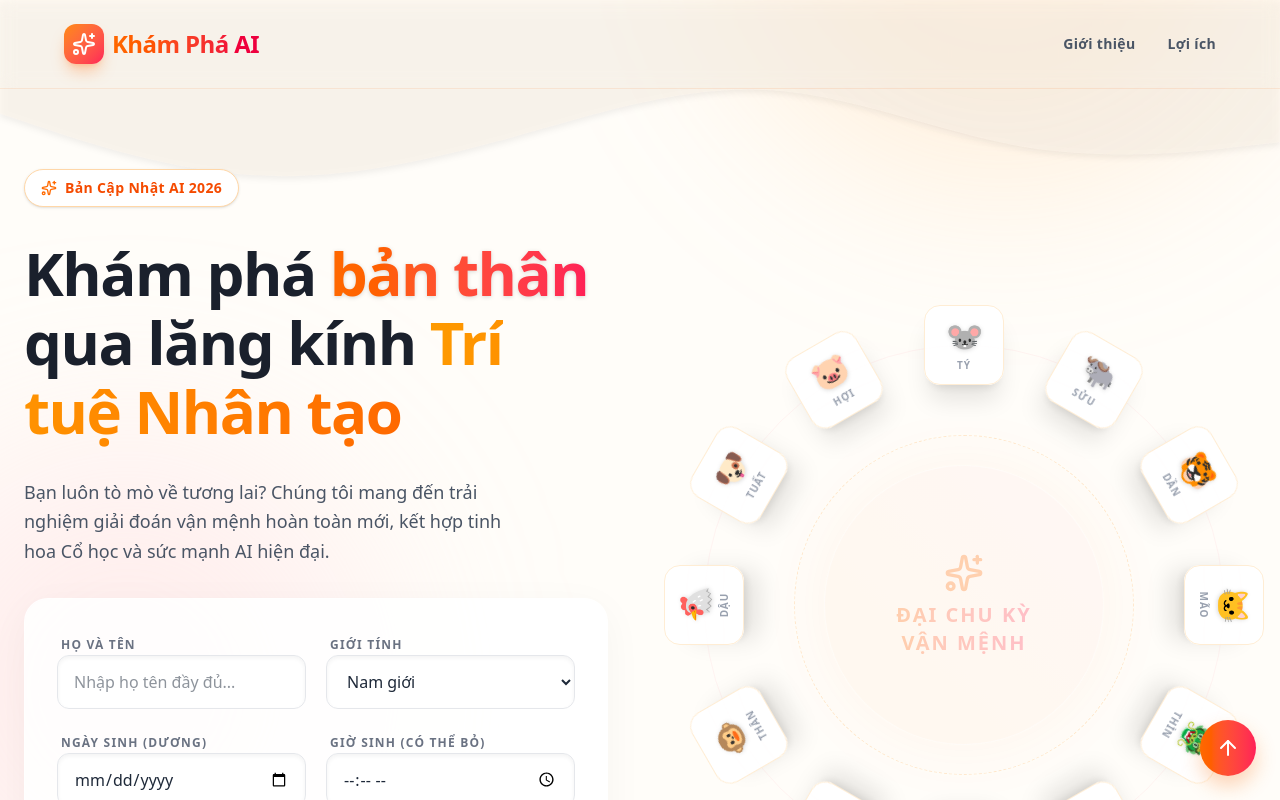
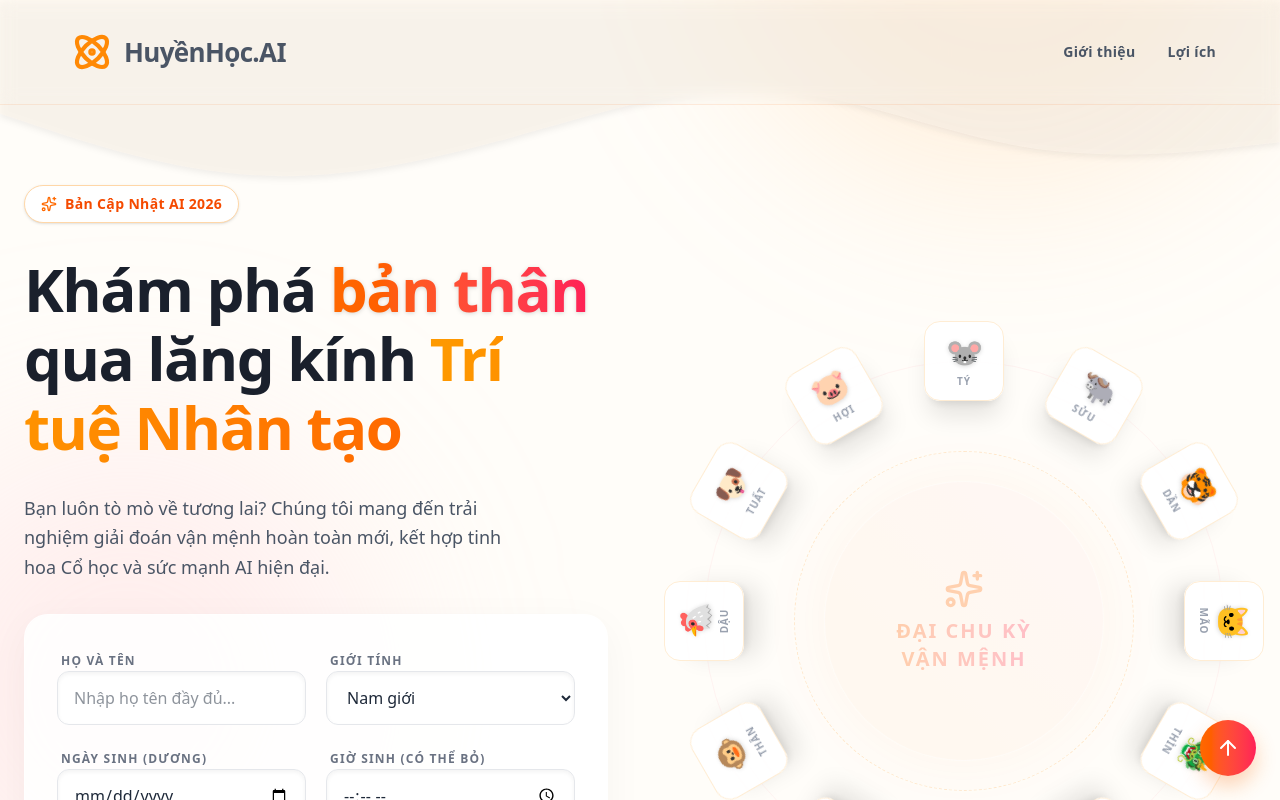
Before and after one commit to zenki12/thansohoc, a Next.js app: page / in a window 1280 px wide. Shown: the top 800 px of the page. Built offline with nearby package versions, Linux system fonts and the light colour scheme.

Commit message:
feat: change homepage logo to HuyenHoc.AI, add hover spin animation

```diff
--- a/src/app/page.tsx
+++ b/src/app/page.tsx
@@ -2,7 +2,7 @@
 
 import { useState } from "react";
 import { useRouter } from "next/navigation";
-import { Sparkles, Telescope, BrainCircuit, RotateCw, Fingerprint, Network, Target, Compass, Zap, Heart, Anchor, Scale, Shield, ArrowUp } from "lucide-react";
+import { Sparkles, Telescope, BrainCircuit, RotateCw, Fingerprint, Network, Target, Compass, Zap, Heart, Anchor, Scale, Shield, ArrowUp, Atom } from "lucide-react";
 
 export default function Home() {
   const router = useRouter();
@@ -46,11 +46,11 @@ export default function Home() {
 
       {/* -------------------- NAVBAR -------------------- */}
       <nav className="relative z-50 flex items-center justify-between px-8 md:px-16 py-6 backdrop-blur-sm border-b border-orange-500/10">
-        <div className="flex items-center gap-2">
-          <div className="w-10 h-10 bg-gradient-to-br from-orange-400 to-rose-500 rounded-xl flex items-center justify-center shadow-lg shadow-orange-500/30">
-            <Sparkles className="text-white w-6 h-6" />
+        <div className="flex items-center gap-3 cursor-pointer group group-hover:bg-gray-50 p-2 rounded-2xl transition-all">
+          <div className="w-10 h-10 flex items-center justify-center text-orange-400 group-hover:rotate-[360deg] transition-transform duration-700 ease-in-out">
+            <Atom className="w-10 h-10 relative z-10" strokeWidth={2.5} />
           </div>
-          <span className="text-2xl font-black bg-clip-text text-transparent bg-gradient-to-r from-orange-500 to-rose-600 tracking-tight">Khám Phá AI</span>
+          <span className="text-[26px] font-black text-gray-600 tracking-tight">HuyềnHọc.AI</span>
         </div>
         <div className="hidden md:flex gap-8 text-sm font-semibold tracking-wide text-gray-600">
           <a href="#gioi-thieu" className="hover:text-orange-500 transition-colors">Giới thiệu</a>
```
